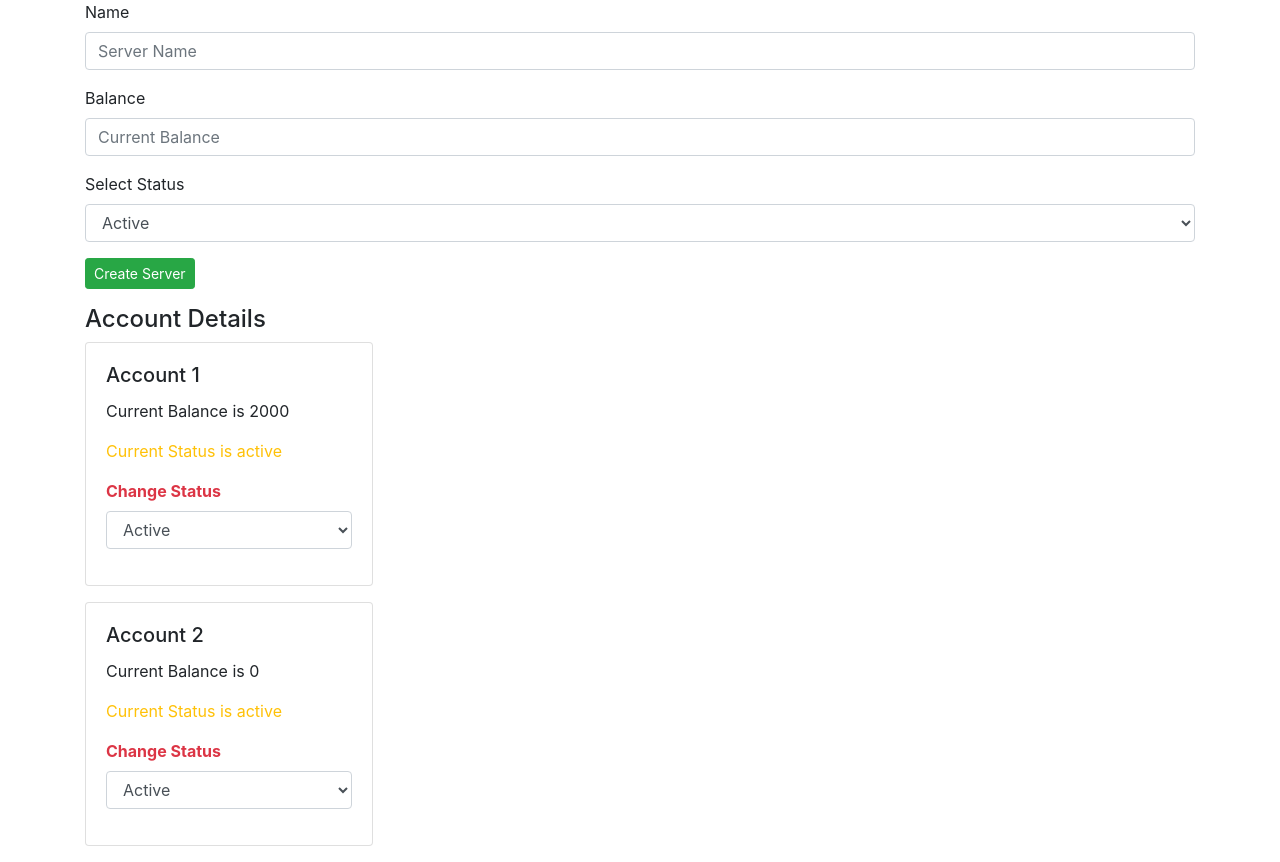
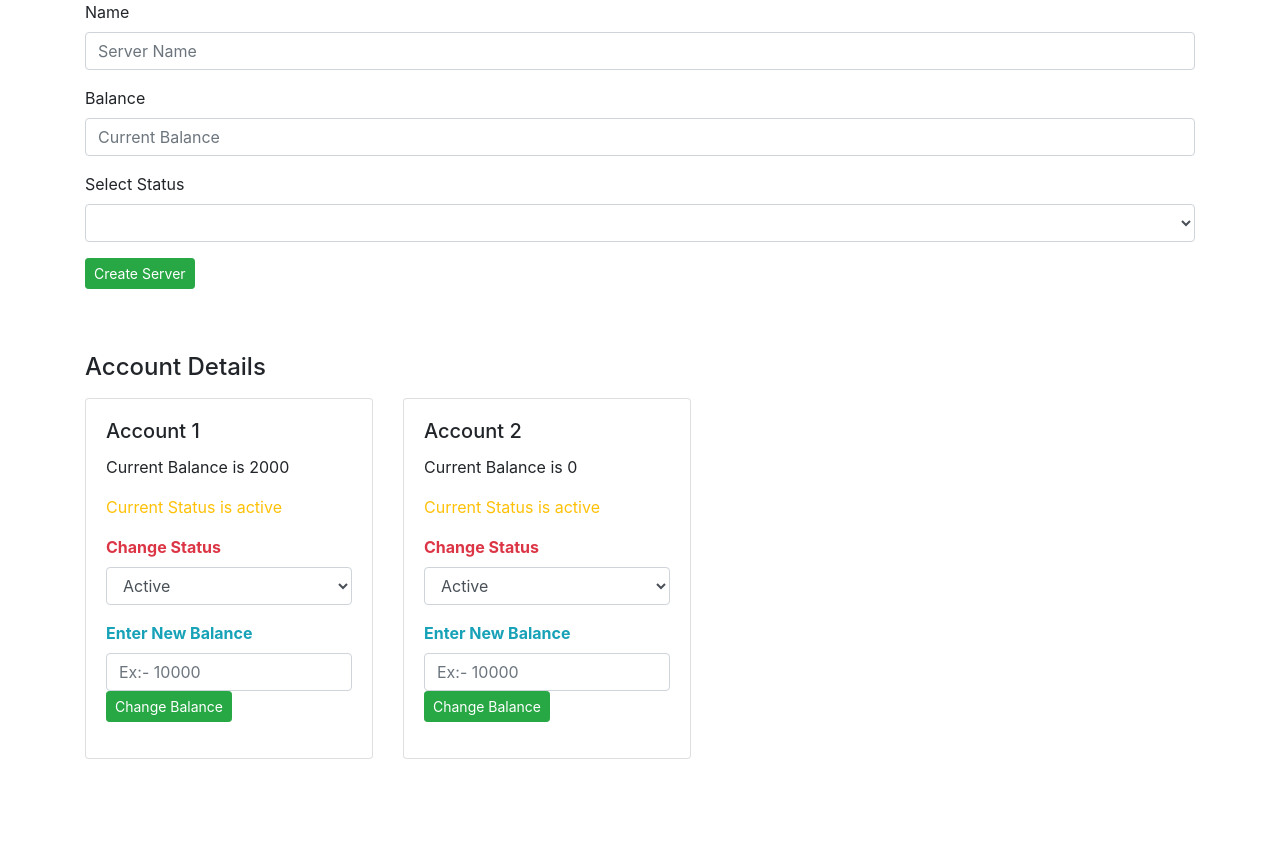
Before and after one commit to TestDeveloperAng/C9-Services, an Angular app: page / in a window 1280 px wide. After the commit the page ends 800 px from the top, so only its background shows below. Built offline with nearby package versions, Linux system fonts and the light colour scheme.

Commit message:
6 files modified

```diff
--- a/src/app/app.component.html
+++ b/src/app/app.component.html
@@ -1,11 +1,14 @@
 <div class="container">
 
-      <app-create-account></app-create-account>
+      <app-create-account (serverCreated)="createServer($event)"></app-create-account>
+
+  <div class="row mt-5 mb-2">
+    <div class="col-md-12">
+      <h4>Account Details</h4>
+    </div>
+  </div>
 
   <div class="row">
-    <div class="col-md-12">
-    <h4>Account Details</h4>
-    <app-display-account *ngFor="let account of accounts; let i = index" [id]="i" [accountDetails]="account" (statusChanged)="onStatusChanged($event)"></app-display-account>
-   </div>
+    <app-display-account *ngFor="let account of accounts; let i = index" [id]="i" [accountDetails]="account" (statusChanged)="onStatusChanged($event)" (balanceChanged)="onBalanceChange($event)"></app-display-account>
   </div>
 </div>
--- a/src/app/app.component.ts
+++ b/src/app/app.component.ts
@@ -22,7 +22,18 @@ export class AppComponent  {
     }
   ]
 
+  createServer(accountDetails){
+    this.accounts.push(accountDetails);
+    console.log('New Account Created with Details :- '+ accountDetails);
+  }
+
   onStatusChanged(accountDataChanged){
   this.accounts[accountDataChanged.id].status = accountDataChanged.status;
+  console.log('Status of' + accountDataChanged.id +' changed to '+ accountDataChanged.status);
+  }
+
+  onBalanceChange(accountDataChanged){
+    this.accounts[accountDataChanged.id].balance = accountDataChanged.balance;
+    console.log('Balance of' + accountDataChanged.id +' changed to '+ accountDataChanged.balance);
   }
 }
--- a/src/app/create-account/create-account.component.html
+++ b/src/app/create-account/create-account.component.html
@@ -2,24 +2,24 @@
 		<div class="col-md-12">
       <div class="form-group">
         <label for="name">Name</label>
-        <input type="text" name="name" id="name" class="form-control" placeholder="Server Name">
+        <input type="text" name="name" id="name" class="form-control" placeholder="Server Name" [(ngModel)]="accountName">
       </div>
 
       <div class="form-group">
         <label for="name">Balance</label>
-        <input type="text" name="balance" id="balance" class="form-control" placeholder="Current Balance">
+        <input type="text" name="balance" id="balance" class="form-control" placeholder="Current Balance" [(ngModel)]="accountBalance">
       </div>
 
       <div class="form-group">
         <label for="select">Select Status</label>
-        <select name="status" id="status" class="form-control">
+        <select name="status" id="status" class="form-control"  [(ngModel)]="accountStatus">
           <option value="active">Active</option>
           <option value="inactive">Inactive</option>
         </select>
       </div>
 
       <div class="form-group">
-        <button class="btn btn-sm btn-success">Create Server</button>
+        <button class="btn btn-sm btn-success" (click)="onCreateServer()">Create Server</button>
       </div>
     </div>
 </div>
--- a/src/app/create-account/create-account.component.ts
+++ b/src/app/create-account/create-account.component.ts
@@ -1,4 +1,4 @@
-import { Component, OnInit } from '@angular/core';
+import { Component, OnInit,Output,EventEmitter } from '@angular/core';
 
 @Component({
   selector: 'app-create-account',
@@ -7,9 +7,22 @@ import { Component, OnInit } from '@angular/core';
 })
 export class CreateAccountComponent implements OnInit {
 
+  accountName = '';
+  accountBalance = '';
+  accountStatus = '';
+  @Output() serverCreated = new EventEmitter();
+
   constructor() { }
 
   ngOnInit() {
   }
 
+  onCreateServer(){
+    this.serverCreated.emit({
+      name : this.accountName,
+      balance : this.accountBalance,
+      status : this.accountStatus
+    })
+  }
+
 }
--- a/src/app/display-account/display-account.component.html
+++ b/src/app/display-account/display-account.component.html
@@ -1,3 +1,4 @@
+<div class="col-sm-4">
 <div class="card" style="width: 18rem; margin-bottom : 1rem;">
   <div class="card-body">
     <h5 class="card-title">{{accountDetails.name}}</h5>
@@ -12,5 +13,12 @@
         <option value="inactive">Inactive</option>
       </select>
     </div>
+
+    <div class="form-group">
+      <label for="changeBalance" class="text-info font-weight-bold">Enter New Balance</label>
+      <input type="text" name="changeBalance" id="changeBalance" class="form-control" placeholder="Ex:- 10000" #updatedBalance>
+      <button class="btn btn-sm btn-success" (click)="onChangeBalance(updatedBalance)">Change Balance</button>
+    </div>
+    </div>
   </div>
 </div>
--- a/src/app/display-account/display-account.component.ts
+++ b/src/app/display-account/display-account.component.ts
@@ -1,4 +1,4 @@
-import { Component, OnInit,Input,Output,EventEmitter } from '@angular/core';
+import { Component, OnInit,Input,Output,EventEmitter,ElementRef } from '@angular/core';
 
 @Component({
   selector: 'app-display-account',
@@ -10,6 +10,7 @@ export class DisplayAccountComponent implements OnInit {
   @Input() accountDetails;
   @Input() id: number;
   @Output() statusChanged = new EventEmitter();
+  @Output() balanceChanged = new EventEmitter();
   constructor() { }
 
   ngOnInit() {
@@ -22,4 +23,11 @@ export class DisplayAccountComponent implements OnInit {
     })
   }
 
+  onChangeBalance(updatedBalance : HTMLInputElement){
+    this.balanceChanged.emit({
+      id : this.id,
+      balance : updatedBalance.value
+    })
+  }
+
 }
```
